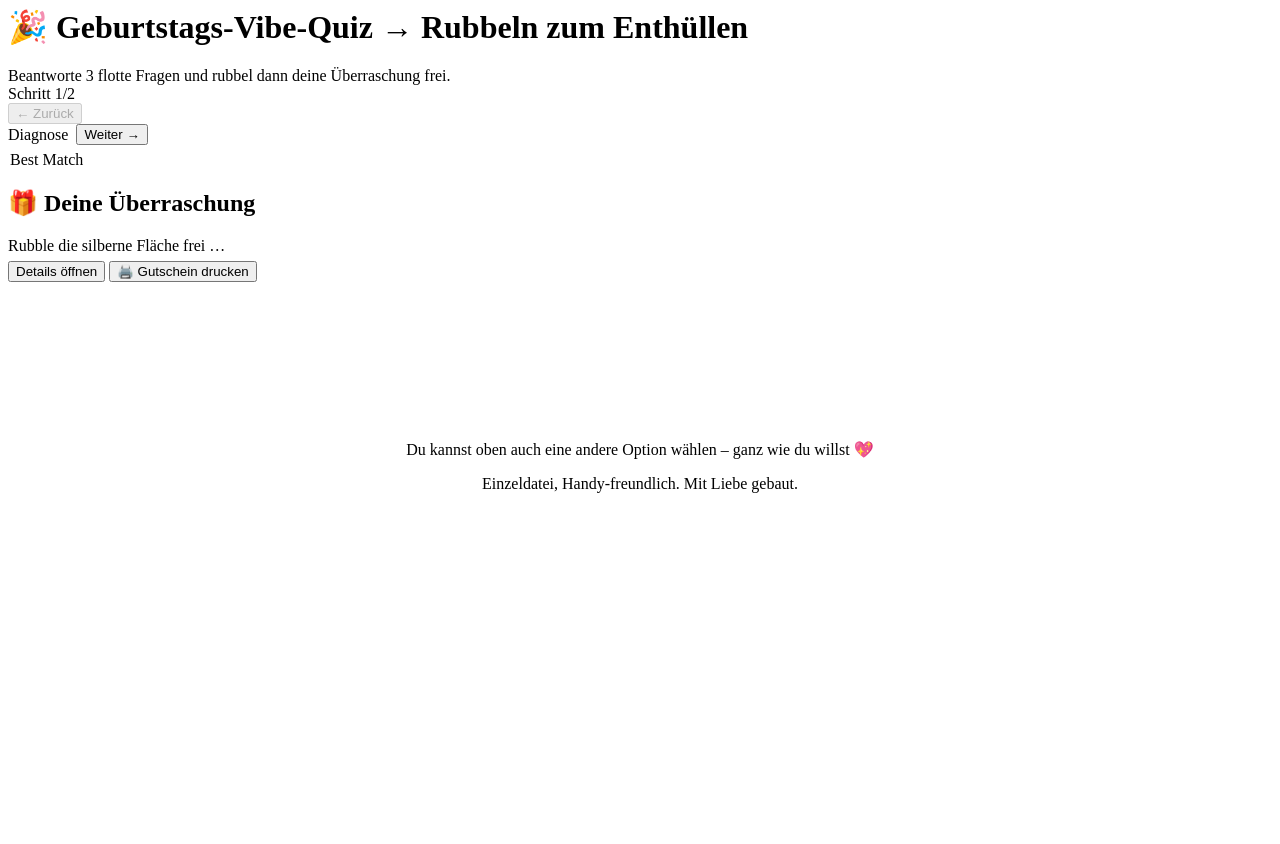
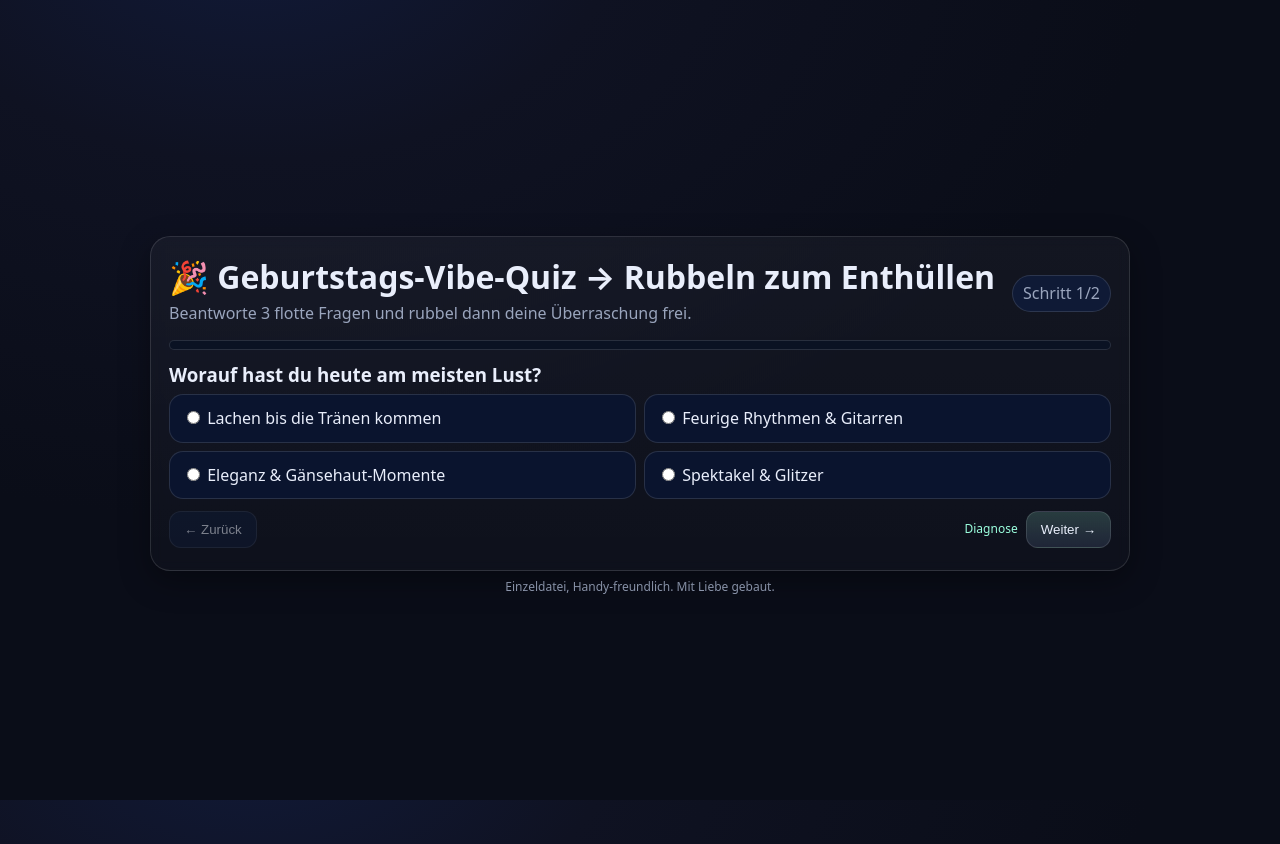
Before and after one commit to ellileo/BirthdayQuiz, a plain HTML site: page index.html in a window 1280 px wide. Before the commit the page ends 800 px from the top, so only its background shows below. Drawn offline with Linux system fonts and the light colour scheme.

Commit message:
Update index.html

```diff
--- a/index.html
+++ b/index.html
@@ -1,3 +1,19 @@
+<!DOCTYPE html>
+<html lang="de">
+<head>
+  <meta charset="utf-8" />
+  <meta name="viewport" content="width=device-width, initial-scale=1" />
+  <title>🎁 Geburtstags-Vibe-Quiz</title>
+
+  <!-- CSS -->
+  <link rel="stylesheet" href="./style.css">
+
+  <!-- JS (mit defer, damit DOM existiert, wenn script.js läuft) -->
+  <script src="./script.js" defer></script>
+</head>
+<body>
+
+  <!-- dein Body aus dem Snippet -->
   <div class="wrap">
     <div class="card">
       <header>
@@ -55,3 +71,5 @@
   </div>
 
   <canvas id="confetti"></canvas>
+</body>
+</html>
```
Lines whose indentation alone changed are shown as unchanged.
